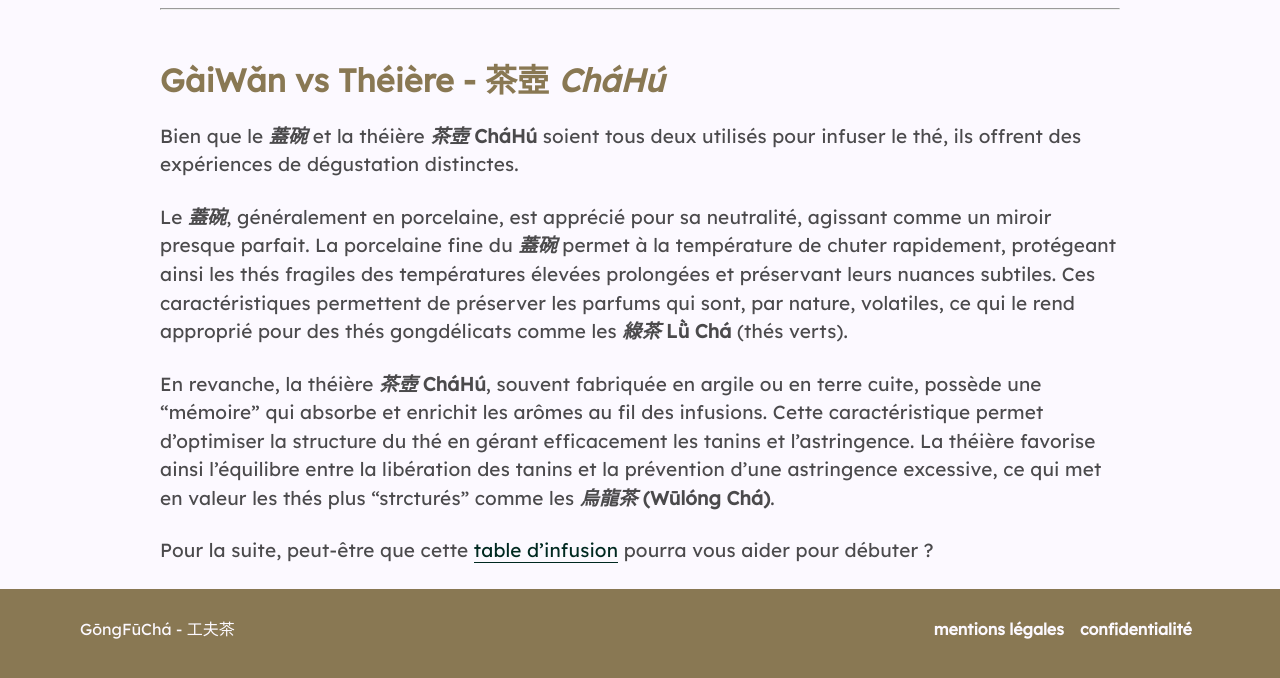
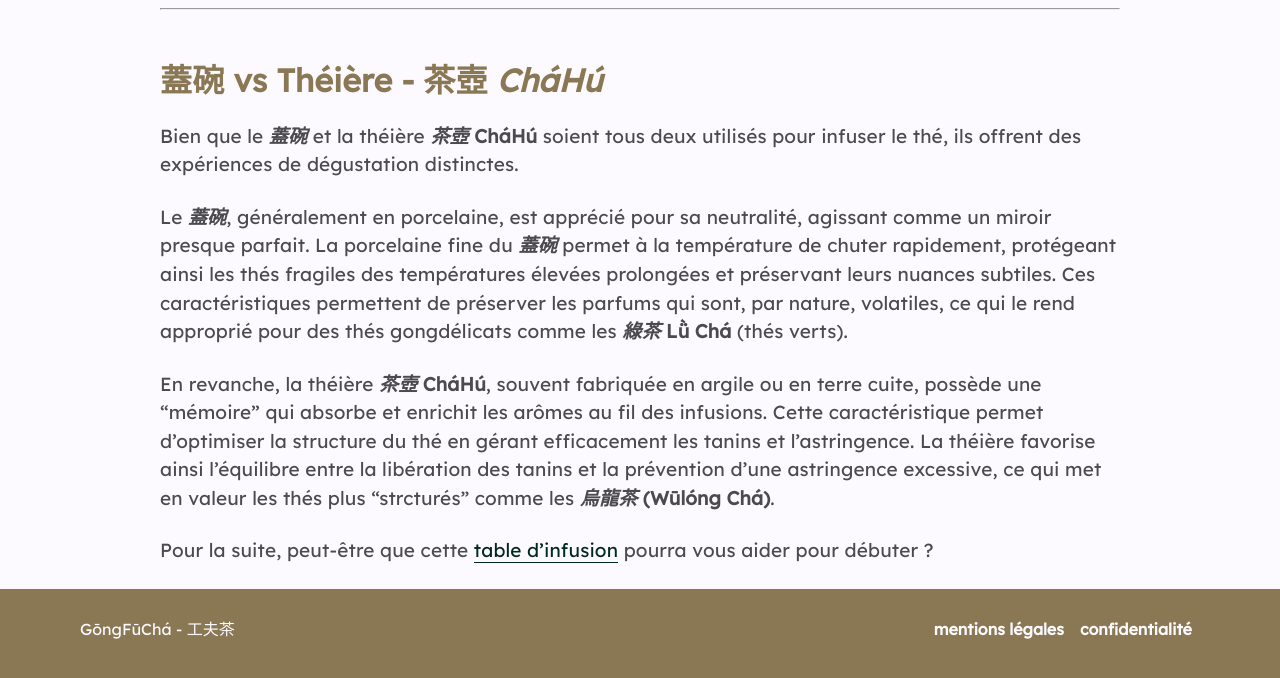
Before and after one commit to brutdethe/site, a Jekyll site: the page built from ressources/_intermediaire/gai-wan-pao-fa.md, in a window 1280 px wide and 900 px high, scrolled down 1942 px, cut to the strip 221-899 px from the top of the window. Built offline with Jekyll 4.4.1, drawn with Linux system fonts in a browser that asks for light colours; nearby versions of some CDN libraries; some of the changed text lies outside the part shown.

Commit message:
corrige gongfucha

```diff
--- a/ressources/_intermediaire/gai-wan-pao-fa.md
+++ b/ressources/_intermediaire/gai-wan-pao-fa.md
@@ -51,7 +51,7 @@ L'utilisation du **_蓋碗_** est simple et ne requiert que de la pratique pour
 
 ---
 
-## GàiWǎn vs Théière - 茶壺 _CháHú_
+## 蓋碗 vs Théière - 茶壺 _CháHú_
 
 Bien que le **_蓋碗_** et la théière **_茶壺_ CháHú** soient tous deux utilisés pour infuser le thé,
 ils offrent des expériences de dégustation distinctes.
```
Also changed, not shown: other parts of ressources/_intermediaire/gai-wan-pao-fa.md (+1 -1 lines).
